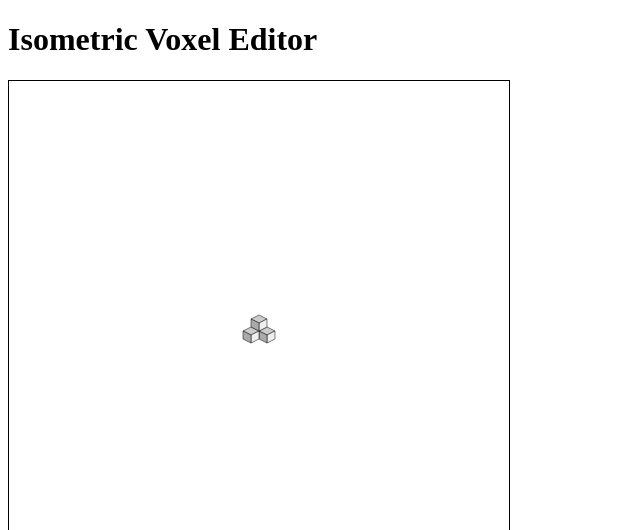
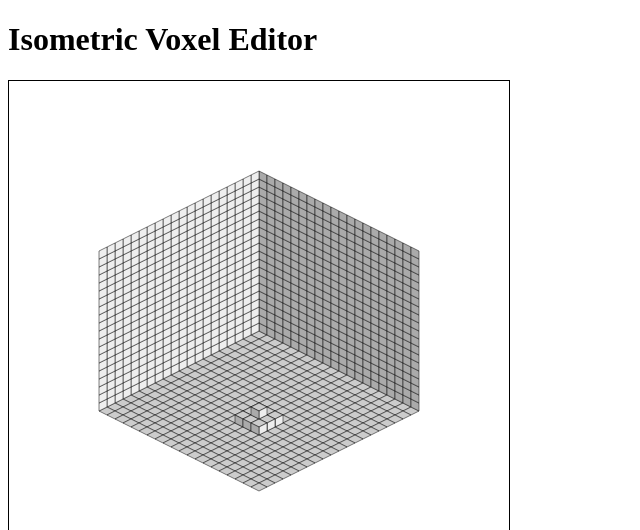
Before and after one commit to dnashark/isometric-editor, a React (Create React App) app: page / in a window 1280 px wide. Shown: the top 530 px of the page, without its empty margins (0-640 px from the left). Built offline with nearby package versions, Linux system fonts and the light colour scheme.

Commit message:
Show back grid.

```diff
--- a/src/components/viewport.tsx
+++ b/src/components/viewport.tsx
@@ -26,10 +26,13 @@ export default class ViewportComponent extends React.Component<ViewportComponent
   }
 
   componentDidMount() {
-    const voxelImage = new BackingImage(5, 5, 5, false);
-    voxelImage.set(1, 0, 0, true);
-    voxelImage.set(0, 1, 0, true);
-    voxelImage.set(0, 0, 1, true);
+    const voxelImage = new BackingImage(20, 20, 20, false);
+    for (let x of [10, 11, 12]) {
+      for (let y of [10, 11, 12]) {
+        voxelImage.set(x, y, 0, true);
+      }
+    }
+    voxelImage.set(11, 11, 1, true);
     const renderer = new VectorRenderer();
     this.viewportController = new ViewportController(this.canvasRef.current!, voxelImage, renderer);
   }
--- a/src/viewport/vectorrenderer.ts
+++ b/src/viewport/vectorrenderer.ts
@@ -7,9 +7,28 @@ const WIDTH = 16;
 const STROKE = true;
 const STROKE_WIDTH = .5;
 const STROKE_COLOR = '#000';
+const ORIGIN = { u: 250, v: 250 };
+const SHOW_BACK = true;
 
 export default class VectorRenderer implements Renderer {
   render(voxelImage: VoxelImage<boolean>, context: CanvasRenderingContext2D): void {
+    if (SHOW_BACK) {
+      for (let x = 0; x < voxelImage.size.x; x++) {
+        for (let y = 0; y < voxelImage.size.y; y++) {
+          this.drawTopFace(x, y, -1, WIDTH, ORIGIN, context);
+        }
+      }
+      for (let x = 0; x < voxelImage.size.x; x++) {
+        for (let z = 0; z < voxelImage.size.z; z++) {
+          this.drawLeftFace(x, -1, z, WIDTH, ORIGIN, context);
+        }
+      }
+      for (let y = 0; y < voxelImage.size.y; y++) {
+        for (let z = 0; z < voxelImage.size.z; z++) {
+          this.drawRightFace(-1, y, z, WIDTH, ORIGIN, context);
+        }
+      }
+    }
     for (let z = 0; z < voxelImage.size.z; z++) {
       for (let y = 0; y < voxelImage.size.y; y++) {
         for (let x = 0; x < voxelImage.size.x; x++) {
@@ -22,9 +41,9 @@ export default class VectorRenderer implements Renderer {
   }
 
   private drawVoxel(x: number, y: number, z: number, context: CanvasRenderingContext2D) {
-    this.drawTopFace(x, y, z, WIDTH, { u: 250, v: 250 }, context);
-    this.drawRightFace(x, y, z, WIDTH, { u: 250, v: 250 }, context);
-    this.drawLeftFace(x, y, z, WIDTH, { u: 250, v: 250 }, context)
+    this.drawTopFace(x, y, z, WIDTH, ORIGIN, context);
+    this.drawRightFace(x, y, z, WIDTH, ORIGIN, context);
+    this.drawLeftFace(x, y, z, WIDTH, ORIGIN, context)
   }
 
   private convertToScreen(x: number, y: number, z: number, width: number): ScreenCoord {
```
